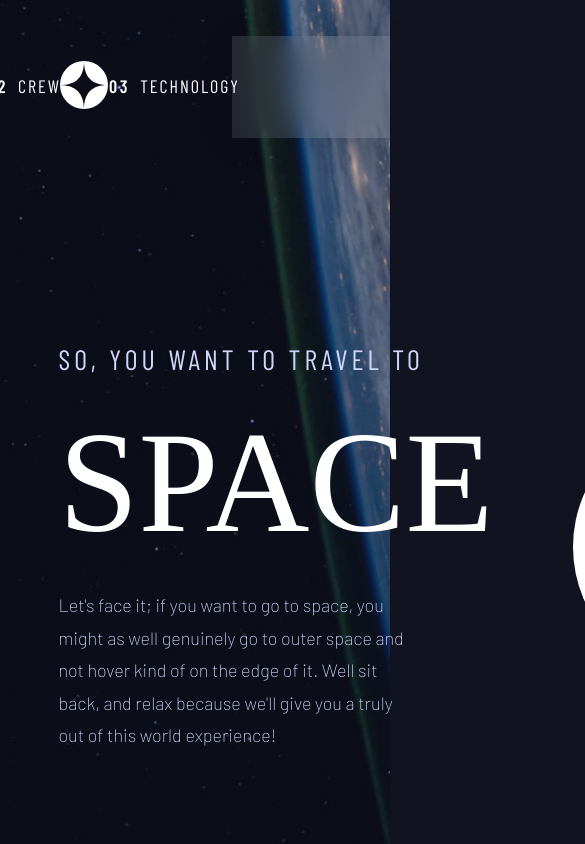
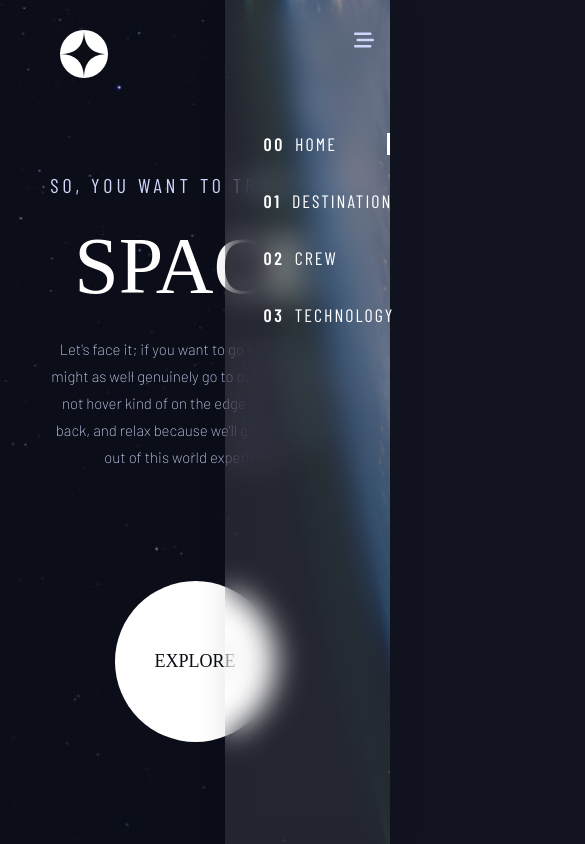
Before and after one commit to theblaisecode/Space-Exploration, a React (Vite) app: page / in a window 390 px wide. Shown: the top 844 px of the page, 585 px wide, since content can reach past the window. Built offline with nearby package versions, Linux system fonts and the light colour scheme; a web font is replaced by a local one.

Commit message:
first commit

```diff
--- a/package.json
+++ b/package.json
@@ -13,6 +13,7 @@
     "gsap": "^3.12.7",
     "react": "^18.3.1",
     "react-dom": "^18.3.1",
+    "react-icons": "^5.4.0",
     "react-router-dom": "^7.1.4",
     "styled-components": "^6.1.14"
   },
--- a/src/components/Header.tsx
+++ b/src/components/Header.tsx
@@ -1,9 +1,18 @@
+import { useState } from "react";
 import { Link } from "react-router-dom";
 import logo from "../assets/shared/logo.svg";
 import Navbar from "./Navbar";
+import { FaBarsStaggered } from "react-icons/fa6";
+import { FaXmark } from "react-icons/fa6";
 import HeaderWrapper from "../styles/HeaderWrapper";
 
 function Header() {
+  const [isMobile, setIsMobile] = useState<boolean>(false);
+
+  function toggleMobileMenu() {
+    setIsMobile((prevIsMobile) => !prevIsMobile);
+  }
+
   return (
     <HeaderWrapper>
       <Link to="/" className="logo" aria-label="Link to Home page">
@@ -12,9 +21,14 @@ function Header() {
 
       <div className="navLine"></div>
 
-      <>
+      <div className="navigation">
         <Navbar />
-      </>
+
+        {/* Mobile Nav */}
+        <button className="btn mobileNav" onClick={toggleMobileMenu}>
+          {isMobile ? <FaXmark /> : <FaBarsStaggered />}
+        </button>
+      </div>
     </HeaderWrapper>
   );
 }
--- a/src/style.css
+++ b/src/style.css
@@ -37,7 +37,7 @@ nav {
   box-shadow: 0 0.4rem 3rem rgba(0, 0, 0, 0.1);
   backdrop-filter: blur(1.5rem);
   -webkit-backdrop-filter: blur(1.5rem);
-  width: 48%;
+  width: 100%;
   display: flex;
   gap: 4.8rem;
   justify-content: flex-end;
@@ -73,3 +73,50 @@ a {
   cursor: pointer;
   text-decoration: none;
 }
+
+/* -------- Mobile Nav -------- */
+.mobileNav {
+  display: none;
+  background: none;
+  outline: none;
+  border: none;
+}
+
+@media screen and (max-width: 950px), screen and (max-height: 550px) {
+  .container {
+    width: 75%;
+  }
+
+  .mobileNav {
+    display: block;
+    position: absolute;
+    top: 0;
+    right: 10%;
+    font-size: 2rem;
+    color: var(--textPrimary);
+  }
+
+  nav {
+    width: 100%;
+    height: 100vh;
+    flex-direction: column;
+    gap: 3.5rem;
+    justify-content: flex-start;
+    padding-right: 0;
+    padding-top: 13.3rem;
+    margin-top: -3rem;
+  }
+
+  nav a {
+    padding: 0 3.85rem;
+    color: var(--textLight);
+    border-bottom: 0;
+    border-right: 0.3rem solid transparent;
+  }
+
+  nav a:hover,
+  .activeNav {
+    border-bottom: 0;
+    border-right: 0.3rem solid var(--textLight);
+  }
+}
--- a/src/styles/HeaderWrapper.tsx
+++ b/src/styles/HeaderWrapper.tsx
@@ -10,6 +10,29 @@ const HeaderWrapper = styled.header`
   align-items: center;
   padding: 1.6rem 0rem 1.6rem 6rem;
   z-index: 10; /* ✅ Ensures it stays above content */
+
+  .navigation{
+    display: flex;
+    justify-content:flex-end;
+    width: 45%;
+  }
+
+  @media screen and (max-width: 950px), screen and (max-height: 550px) {
+    align-items: flex-start;
+    padding: 1rem 0 0 6rem;
+
+    .navigation {
+      position: relative;
+      width: 35%;
+    }
+  }
+
+  @media screen and (max-width: 550px), screen and (max-height: 550px) {
+    .navigation {
+      position: relative;
+      width: 50%;
+    }
+  }
 `;
 
 export default HeaderWrapper;
--- a/src/styles/HomeWrapper.tsx
+++ b/src/styles/HomeWrapper.tsx
@@ -84,6 +84,45 @@ const HomeWrapper = styled.section`
     padding: 11.75rem 6.8rem;
     border-radius: 50%;
   }
+
+  @media screen and (max-width: 950px), screen and (max-height: 550px) {
+    .homeContent {
+      flex-direction: column;
+      margin-top: 12rem;
+      gap: 3rem;
+    }
+
+    .contentTop {
+      text-align: center;
+    }
+
+    .contentTop h1 {
+      font-size: 8rem;
+    }
+
+    .contentTop span {
+      font-size: 2rem;
+    }
+
+    .contentTop p {
+      font-size: 1.5rem;
+      width: 100%;
+    }
+
+    .contentBottom {
+      margin-top: 3rem;
+      justify-content: center;
+    }
+
+    .btnBg {
+      padding: 5rem;
+    }
+
+    .contentBottom .homeBtn {
+      font-size: 1.8rem;
+      padding: 7rem 4rem;
+    }
+  }
 `;
 
 export default HomeWrapper;
```
Also changed, not shown: 1 other file (tests, documents, lock files or other folders).
